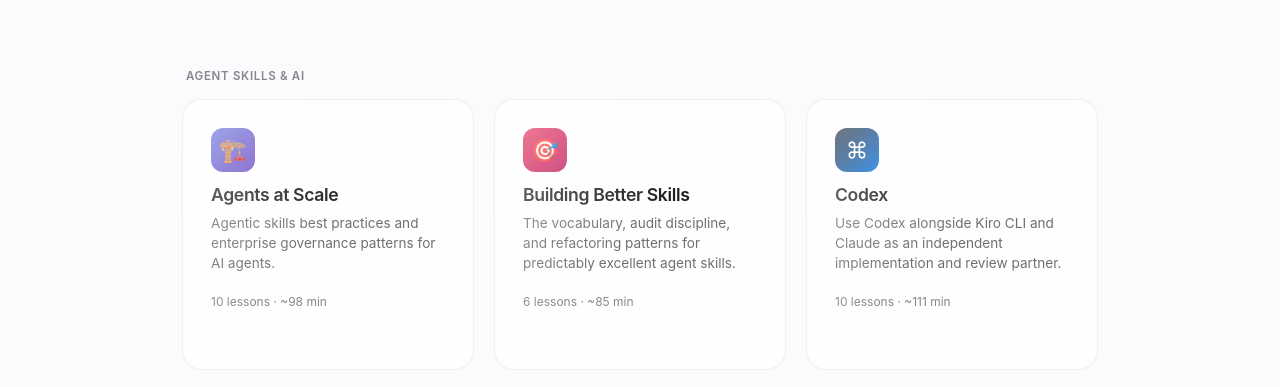
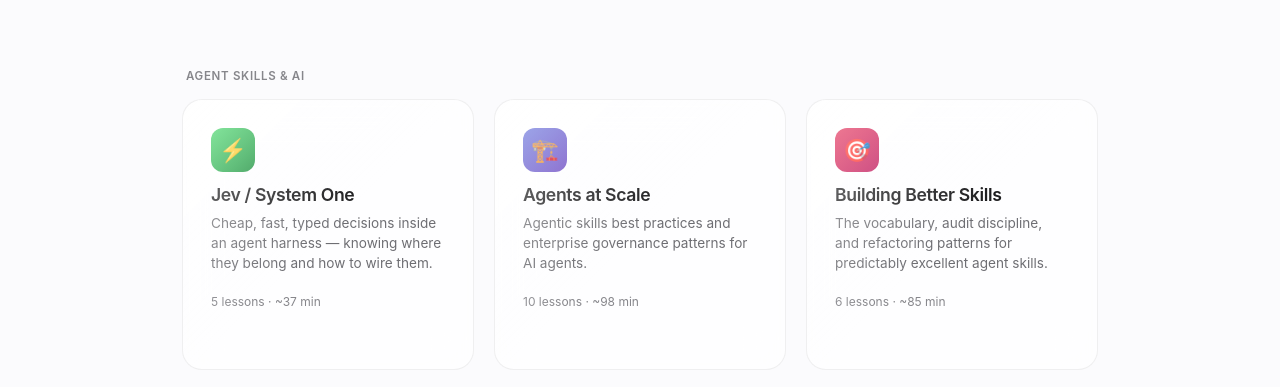
Before and after one commit to imforster/sandbox, a plain HTML site: page learning/index.html in a window 1280 px wide. Shown: the part 555-942 px from the top of the page. Drawn offline with Linux system fonts and the light colour scheme.

Commit message:
Update to add jev lesson

```diff
--- a/learning/index.html
+++ b/learning/index.html
@@ -251,6 +251,10 @@
         background: linear-gradient(135deg, #0a84ff, #5a67d8);
         color: white;
       }
+      .icon-jev {
+        background: linear-gradient(135deg, #30d158, #1a8f3c);
+        color: white;
+      }
 
       .footer {
         text-align: center;
@@ -370,6 +374,17 @@
 
       <div class="section-label">Agent Skills & AI</div>
       <div class="grid">
+        <a href="../learn-jev/" class="card">
+          <div class="card-icon icon-jev">⚡</div>
+          <div class="card-title">Jev / System One</div>
+          <div class="card-desc">
+            Cheap, fast, typed decisions inside an agent harness — knowing where
+            they belong and how to wire them.
+          </div>
+          <div class="card-meta">5 lessons · ~37 min</div>
+          <div class="card-arrow">Start →</div>
+        </a>
+
         <a href="../agents-at-scale/" class="card">
           <div class="card-icon icon-agent">🏗️</div>
           <div class="card-title">Agents at Scale</div>
--- a/shared/nav.js
+++ b/shared/nav.js
@@ -270,6 +270,7 @@
       { text: 'Codex', href: '/sandbox/learn-codex/' },
       { text: 'Fullstack Agent', href: '/sandbox/learn-fullstack-agent/' },
       { text: 'Graphify', href: '/sandbox/learn-graphify/' },
+      { text: 'Jev / System One', href: '/sandbox/learn-jev/' },
       { text: 'Jujutsu (jj)', href: '/sandbox/learn-jj/' },
       { text: 'Safe Agentic Workflows', href: '/sandbox/safe-agentic-workflows/' },
       { text: 'SkillOpt & Harnesses', href: '/sandbox/learn-skillopt-harness/' },
```
